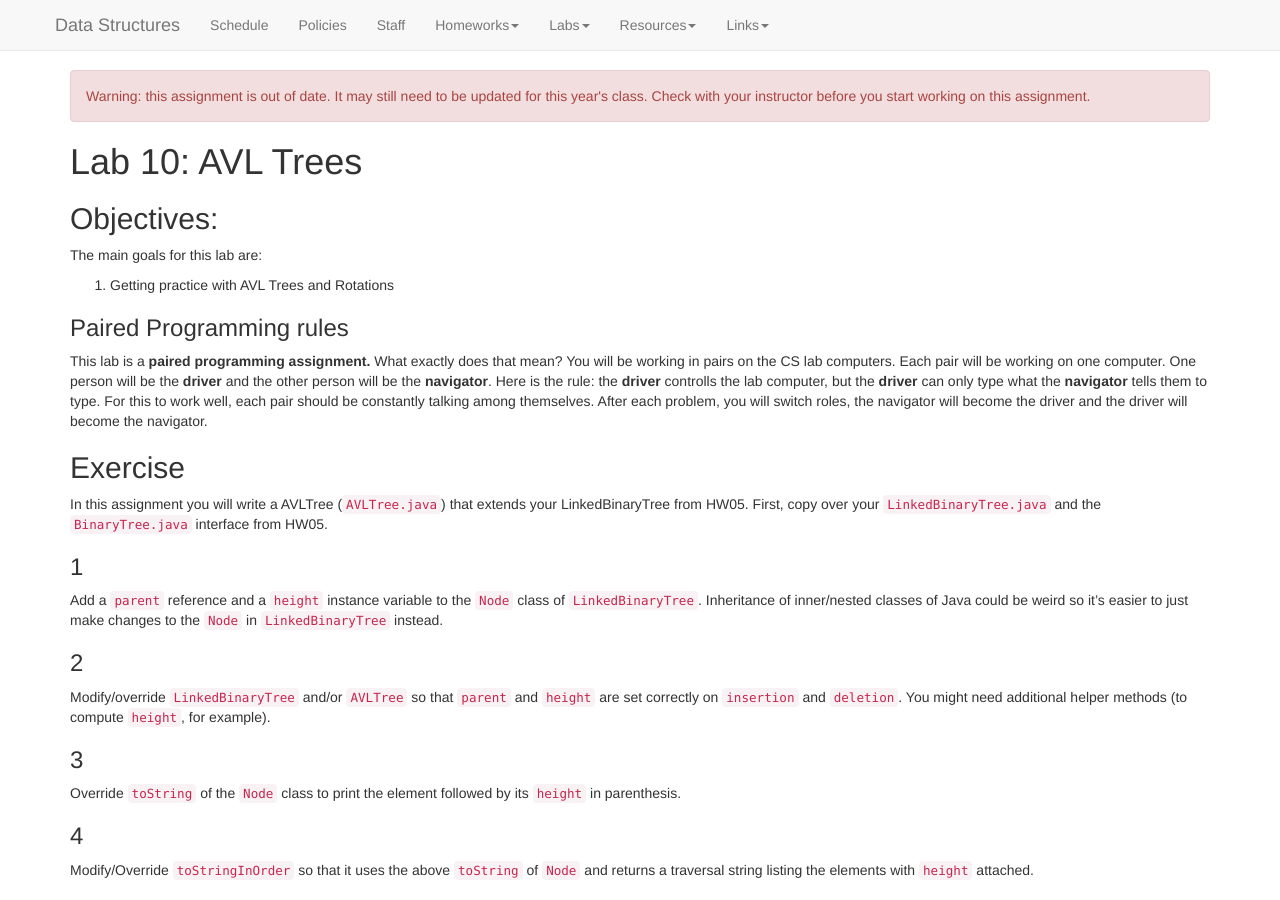
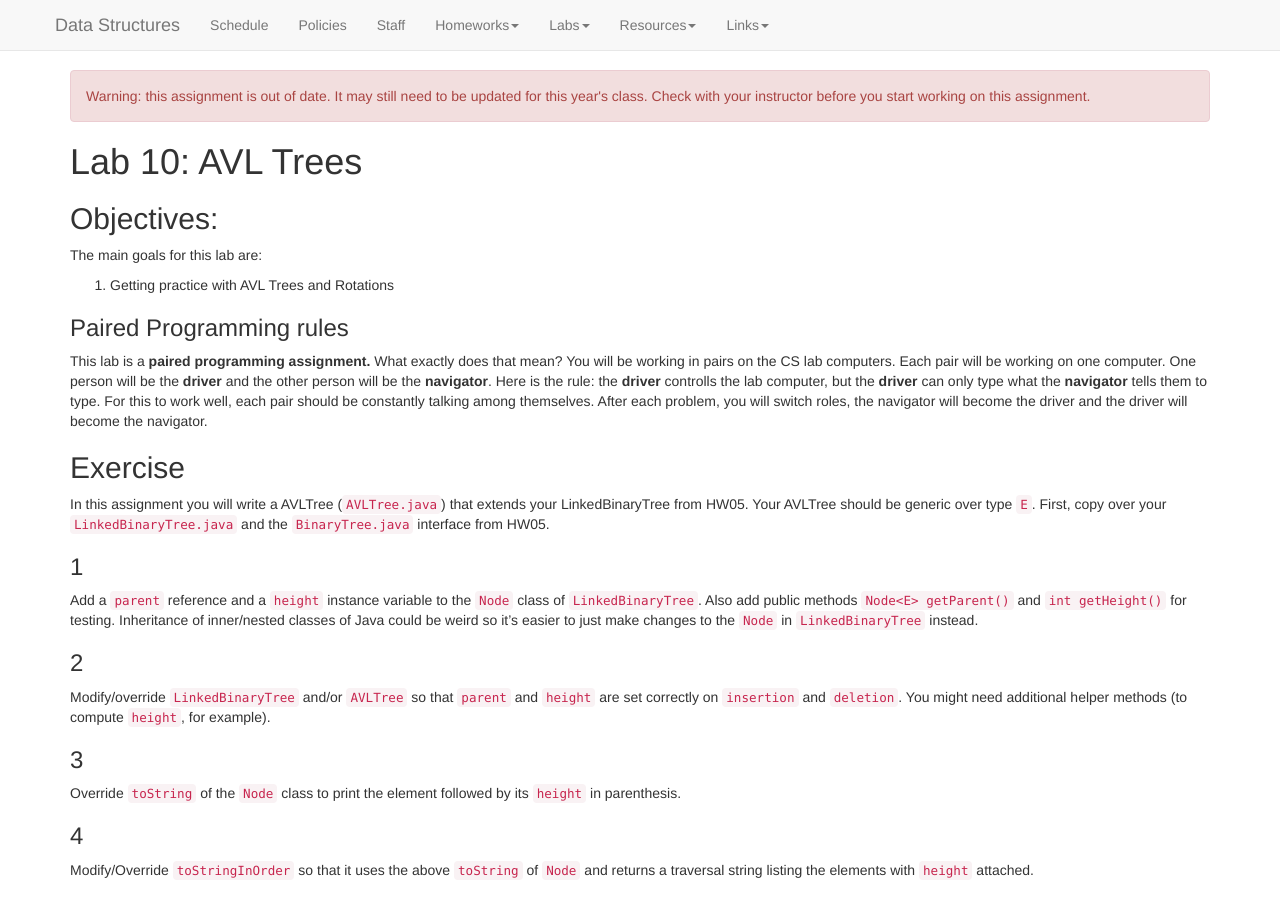
Before and after one commit to kalte0/BMC-CS-151.github.io, a Jekyll site: the page built from labs/Lab10.md, in a window 1280 px wide and 900 px high. Built offline with Jekyll 4.4.1, drawn with Linux system fonts in a browser that asks for light colours; nearby versions of some CDN libraries.

Commit message:
Update Lab10.md

```diff
--- a/labs/Lab10.md
+++ b/labs/Lab10.md
@@ -64,11 +64,12 @@ among themselves. After each problem, you will switch roles, the navigator will
 
 ## Exercise
 In this assignment you will write a AVLTree (`AVLTree.java`) that extends your LinkedBinaryTree from HW05.
+Your AVLTree should be generic over type `E`.
 First, copy over your `LinkedBinaryTree.java` and the `BinaryTree.java` interface from HW05.
 
 ### 1
 Add a `parent` reference and a `height` instance variable to the `Node` class of
-`LinkedBinaryTree`.
+`LinkedBinaryTree`. Also add public methods `Node<E> getParent()` and `int getHeight()` for testing.
 Inheritance of inner/nested classes of Java could be weird so it’s easier to just make changes
 to the `Node` in `LinkedBinaryTree` instead.
 
```
